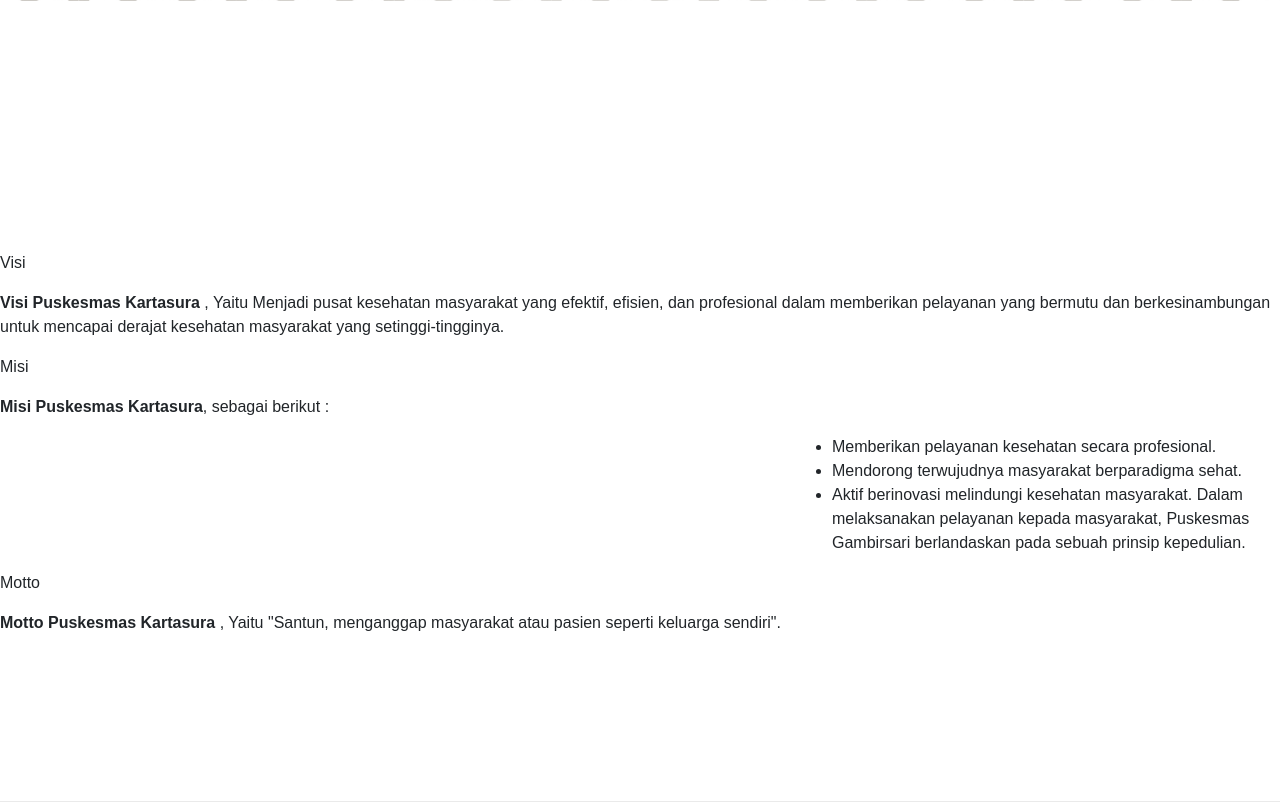
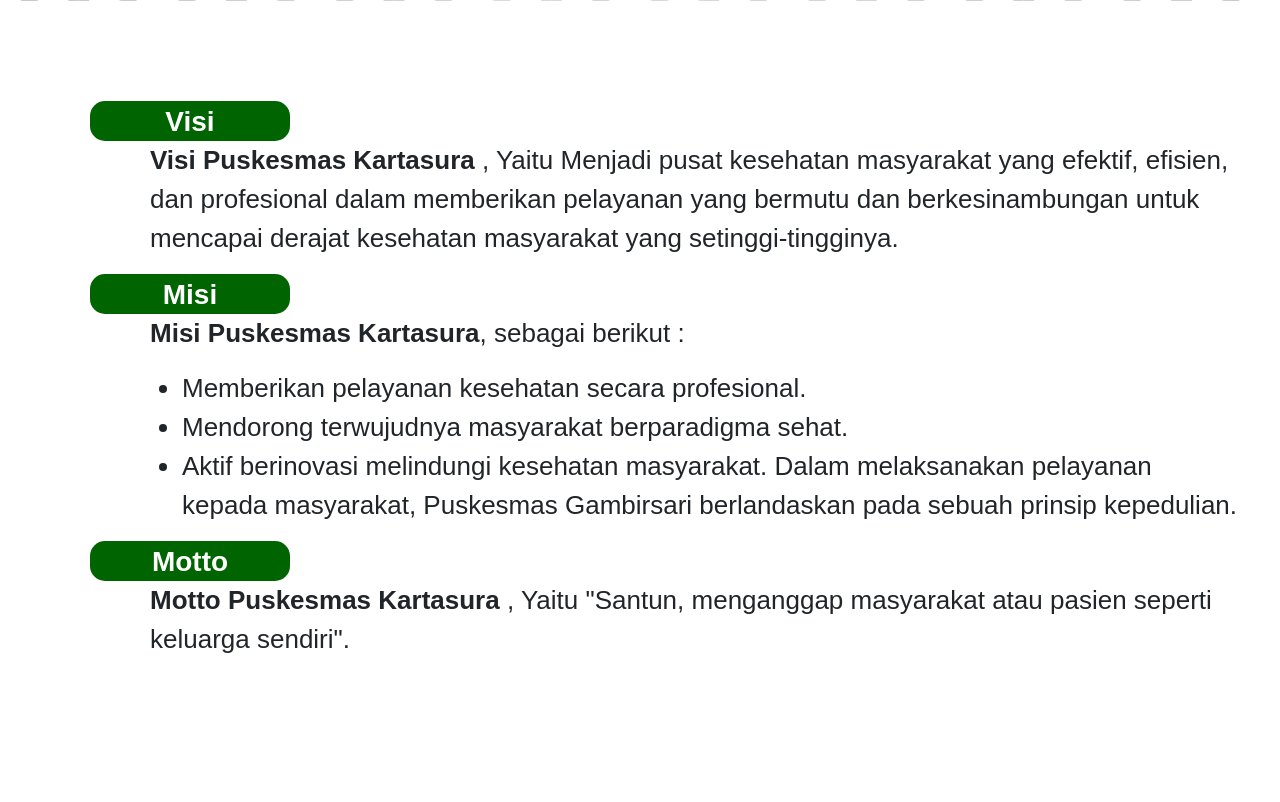
Before and after one commit to Alvin1003-no/Project-Web, a PHP site: page /Frontend/VisiMisi.html in a window 1280 px wide; the page is wider, and only the part inside the window is pictured. Shown: the part 511-1313 px from the top of that part. Run offline with PHP 8.4, Linux system fonts and the light colour scheme; some libraries are stand-ins or nearby versions.

Commit message:
Revise CSS styles for layout and text elements
Updated CSS styles for layout and text formatting.

```diff
--- a/Puskesmas/Style/VisiMisi.css
+++ b/Puskesmas/Style/VisiMisi.css
@@ -4,17 +4,29 @@
     margin-bottom: -20px;
     margin-left: 710px;
 }
-.bold{
-    font-size: 30px;
+.Tengah{
+    margin-top: 100px;
+    margin-bottom: 580px;
+    margin-left: 90px;
+    width: 90%;
 }
-.posisi
-{
-    margin-top: 100px;
-    margin-left: 400px;
-    margin-right: 300px;
-    text-align:"center";
+
+.Sub{
+    font-weight: 600;
+    font-size: 28px;
+    margin-bottom: 25px;
+    text-align: center;
+    color: white;
 }
-.circle
-{
-    margin-left: -20px;
+
+.IsiSub{
+    font-size: 26px;
+    margin-left: 60px;
 }
+
+.Bungkus{
+    width: 200px;
+    height: 40px;
+    border-radius: 15px;
+    background-color: #006400;
+}
```
